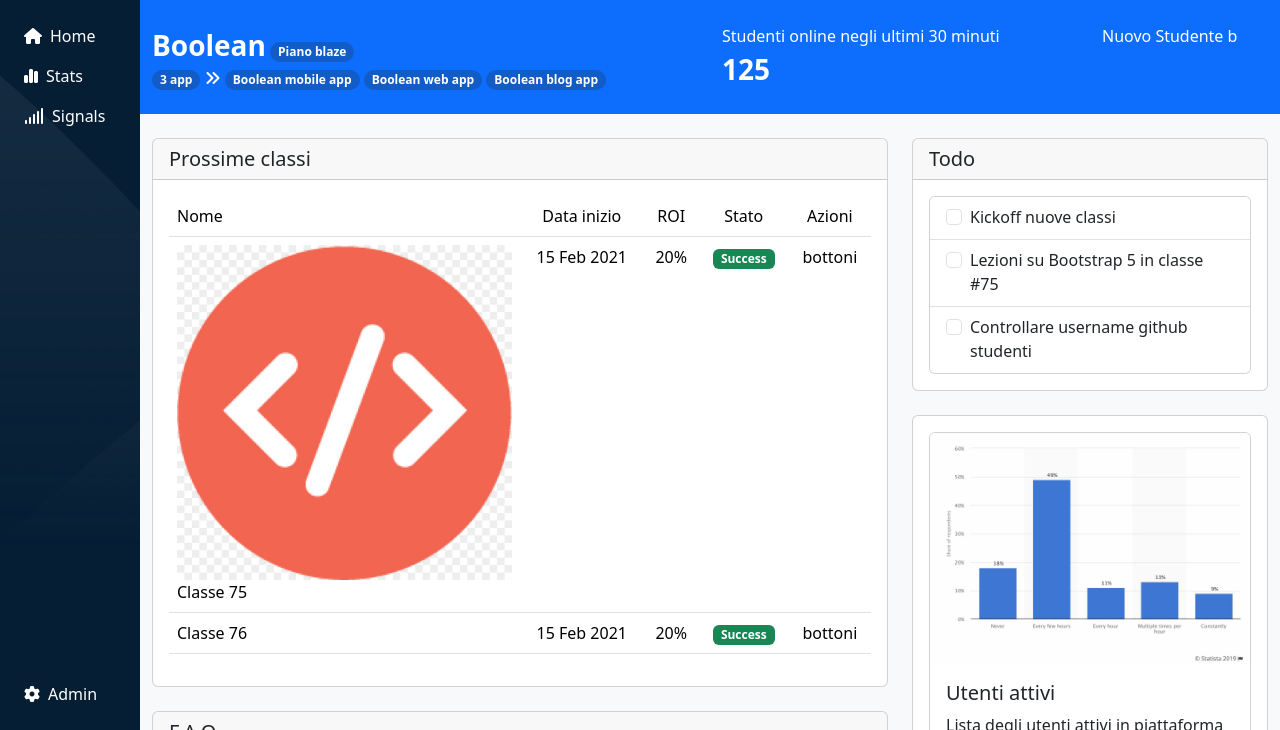
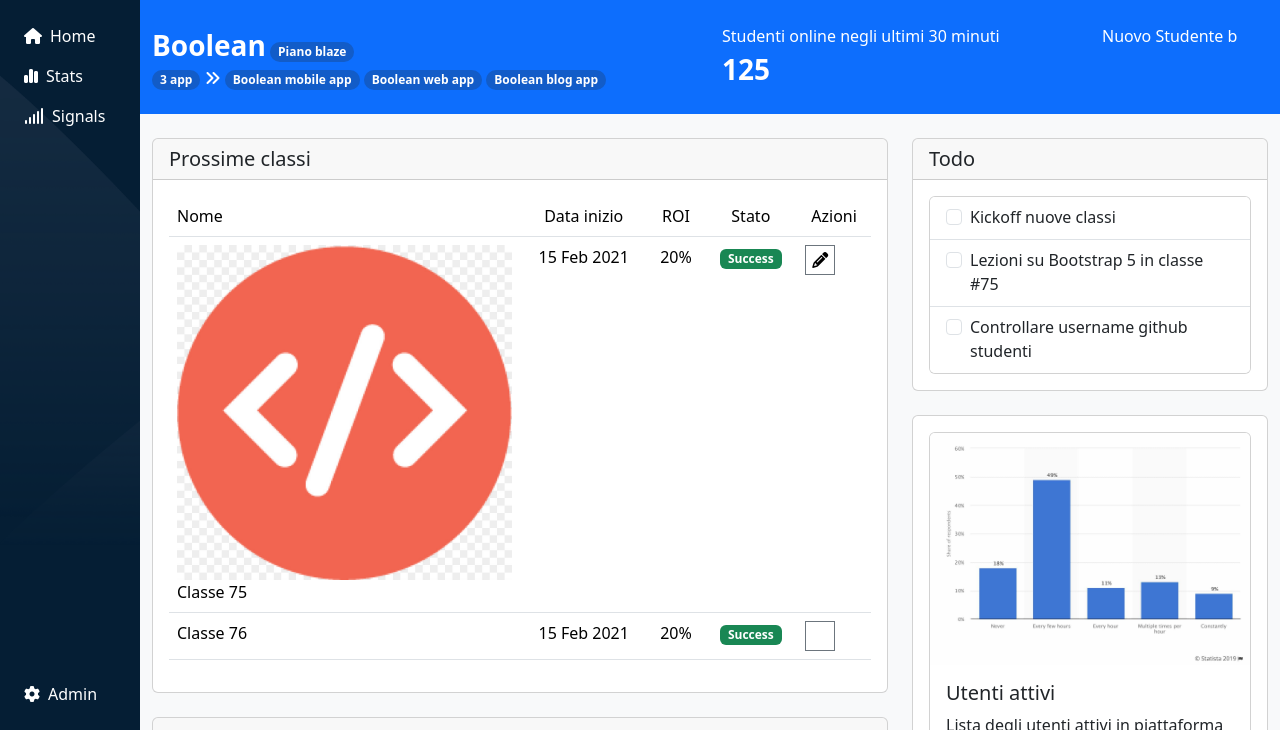
Before and after one commit to gianlucafalaschi/html-css-bootstrap-dashboard, a plain HTML site: page test.html in a window 1280 px wide. Shown: the part 70-800 px from the top of the page. Drawn offline with nearby package versions, Linux system fonts and the light colour scheme.

Commit message:
test: button

```diff
--- a/style.css
+++ b/style.css
@@ -4,6 +4,20 @@
 ---------------*/
 .debug {
     border: 1px dashed black;
+}
+
+/*-------------
+     BUTTONS
+---------------*/
+
+.ms-button-box {
+    height: 30px;
+width: 30px;
+border: 1px solid #6C757D;
+background-color: transparent;
+display: flex;
+justify-content: center;
+align-items: center;
 }
 
 
--- a/test.html
+++ b/test.html
@@ -132,7 +132,9 @@
                                         <td class="text-center">
                                           <span class="badge text-bg-success">Success</span>
                                         </td>
-                                        <td class="text-center">bottoni</td>
+                                        <td class="text-center">
+                                          <div class="ms-button-box"><i class="fa-solid fa-pencil"></i></div>
+                                        </td>
                                       </tr>
                                       <tr>
                                         <td>Classe 76</td>
@@ -141,7 +143,9 @@
                                         <td class="text-center">
                                           <span class="badge text-bg-success">Success</span>
                                         </td>
-                                        <td class="text-center">bottoni</td>
+                                        <td class="text-center">
+                                          <div class="ms-button-box"></div>
+                                        </td>
                                       </tr>
                                     </tbody>
                                   </table>
```
